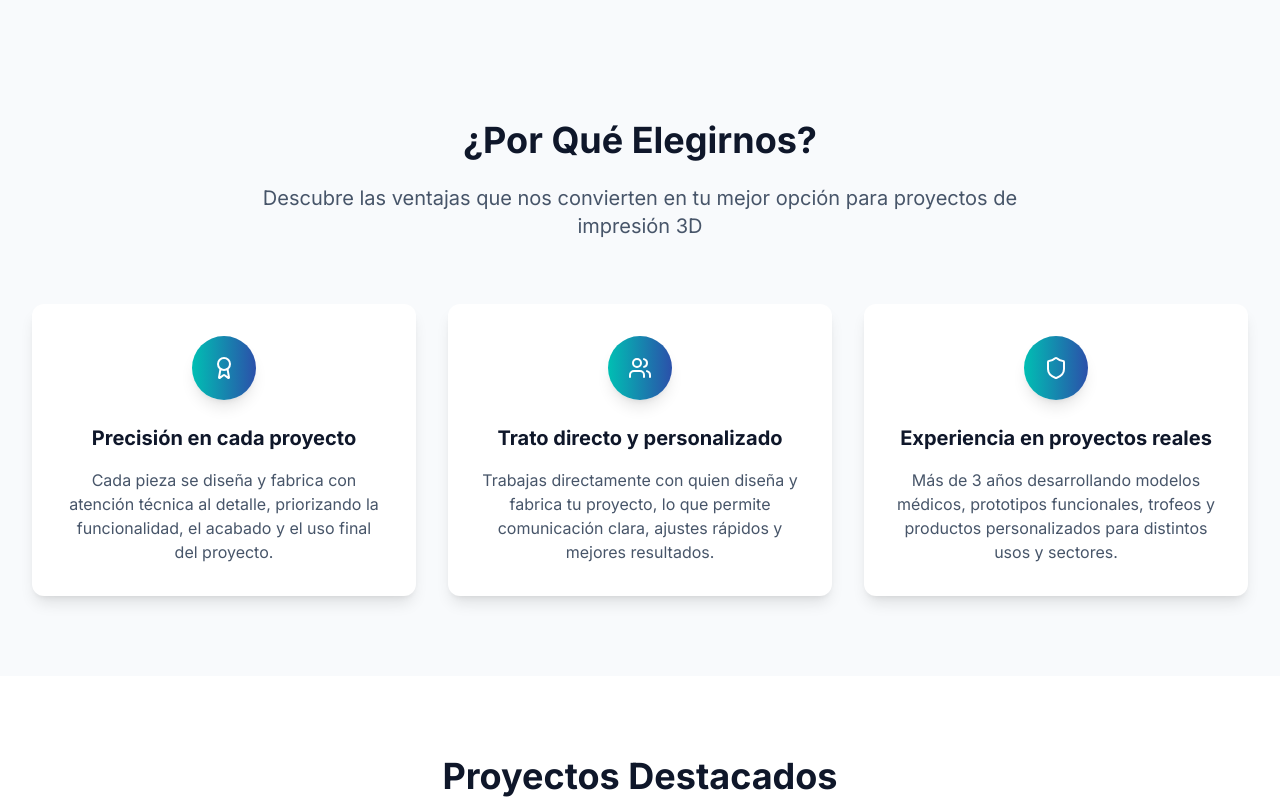
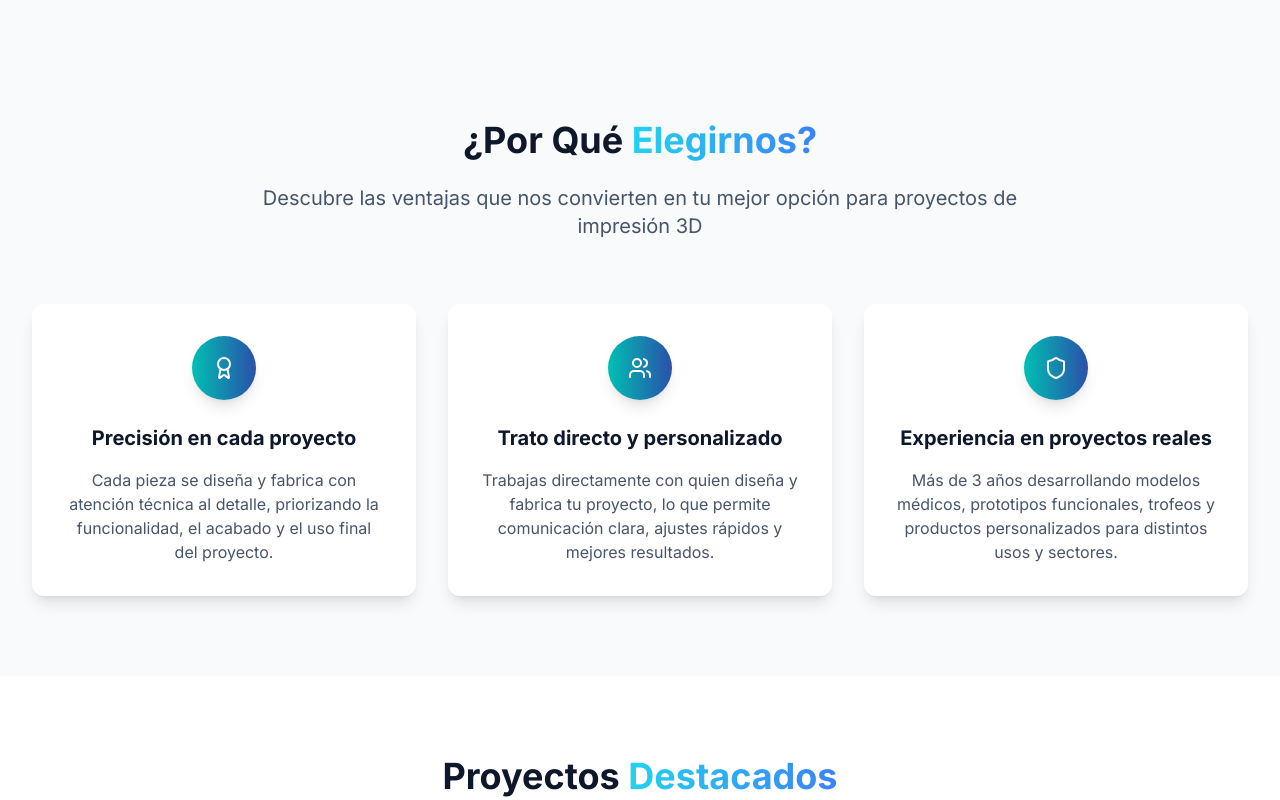
Before and after one commit to Ddreams3D/WEB-2026, a Next.js app: page / in a window 1280 px wide. Shown: the part 1040-1840 px from the top of the page. Built offline with nearby package versions, Linux system fonts and the light colour scheme; no server answers.

Commit message:
Apply consistent gradient styling to Elegirnos? and Destacados on home page

```diff
--- a/src/app/HomePageClient.tsx
+++ b/src/app/HomePageClient.tsx
@@ -56,7 +56,10 @@
               id="projects-heading"
               className="text-2xl sm:text-3xl lg:text-4xl font-bold text-neutral-900 dark:text-white mb-6"
             >
-              Proyectos Destacados
+              Proyectos{' '}
+              <span className="text-transparent bg-clip-text bg-gradient-to-r from-cyan-400 to-blue-500">
+                Destacados
+              </span>
             </h2>
             <p className="text-sm sm:text-base text-neutral-600 dark:text-neutral-300 max-w-3xl mx-auto">
               Explora algunos de nuestros trabajos más innovadores y creativos
--- a/src/shared/components/BenefitsSection.tsx
+++ b/src/shared/components/BenefitsSection.tsx
@@ -31,7 +31,10 @@
       <div className="max-w-7xl mx-auto px-4 sm:px-6 lg:px-8">
         <header className="text-center mb-16">
           <h2 id="benefits-heading" className="text-2xl sm:text-3xl lg:text-4xl font-bold text-neutral-900 dark:text-white mb-6">
-            ¿Por Qué Elegirnos?
+            ¿Por Qué{' '}
+            <span className="text-transparent bg-clip-text bg-gradient-to-r from-cyan-400 to-blue-500">
+              Elegirnos?
+            </span>
           </h2>
           <p className="text-base sm:text-lg lg:text-xl text-neutral-600 dark:text-neutral-300 max-w-3xl mx-auto">
             Descubre las ventajas que nos convierten en tu mejor opción para proyectos de impresión 3D
```
